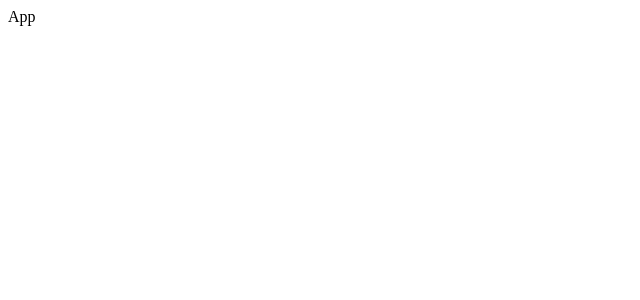
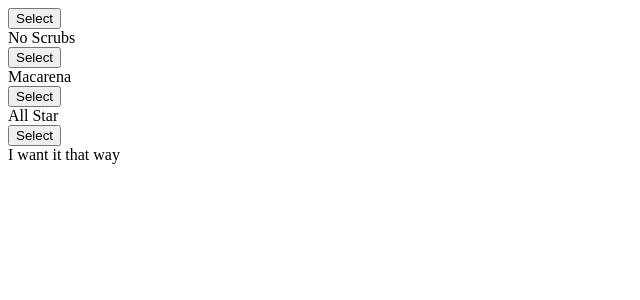
Before and after one commit to cucumberslice/reduxVideos, a React (Create React App) app: page / in a window 1280 px wide. Shown: the top 300 px of the page, without its empty margins (0-640 px from the left). Built offline with nearby package versions, Linux system fonts and the light colour scheme; the HTML template or start-up script is replaced by a standard one.

Commit message:
added simple jsx to render the song list and hooked reduz with react

```diff
--- a/src/components/App.js
+++ b/src/components/App.js
@@ -1,8 +1,17 @@
 import React from 'react'
+import SongList from './SongList'
 
 
 const App = () => {
-    return <div>App</div>
+    return (
+        <div className="ui container grid">
+            <div className="ui row">
+                <div className='column eight wide'>
+                    <SongList />
+                </div>
+            </div>
+        </div>
+    )
 }
 
 export default App;
--- /dev/null
+++ b/src/components/SongList.js
@@ -0,0 +1,35 @@
+import React from 'react'
+import { connect } from 'react-redux'
+
+
+class SongList extends React.Component {
+
+    renderedList() {
+
+        return this.props.songs.map((song) => {
+            return (
+                <div className="item" key={song.title}>
+                    <div className="right floated content">
+                        <button className='ui button primary'>Select</button>
+
+                    </div>
+                    <div className="content">{song.title}</div>
+                </div>
+            )
+        })
+    }
+
+    render() {
+
+        return <div className='ui divided list'> {this.renderedList()}</div>
+    }
+}
+
+const mapStateToProps = (state) => {
+
+    return {
+        songs: state.songs
+    }
+}
+
+export default connect(mapStateToProps)(SongList)
--- a/src/index.js
+++ b/src/index.js
@@ -1,5 +1,11 @@
 import React from 'react'
 import ReactDOM from 'react-dom'
+import { Provider } from 'react-redux'
+import { createStore } from 'redux'
+
 import App from './components/App'
+import reducers from './reducers'
 
-ReactDOM.render(<App/>, document.querySelector('#root'))
+ReactDOM.render(<Provider store={createStore(reducers)}>
+                <App />
+        </Provider>, document.querySelector('#root'))
--- a/src/reducers/index.js
+++ b/src/reducers/index.js
@@ -1,4 +1,4 @@
-import { combinedReducers } from 'redux';
+import { combineReducers } from 'redux';
 
 const songsReducer = () => {
     return [
@@ -21,7 +21,7 @@
 }
 
 
-export default combinedReducers({
+export default combineReducers({
     songs: songsReducer,
     selectedSong: selectedSongReducer
 })
```
